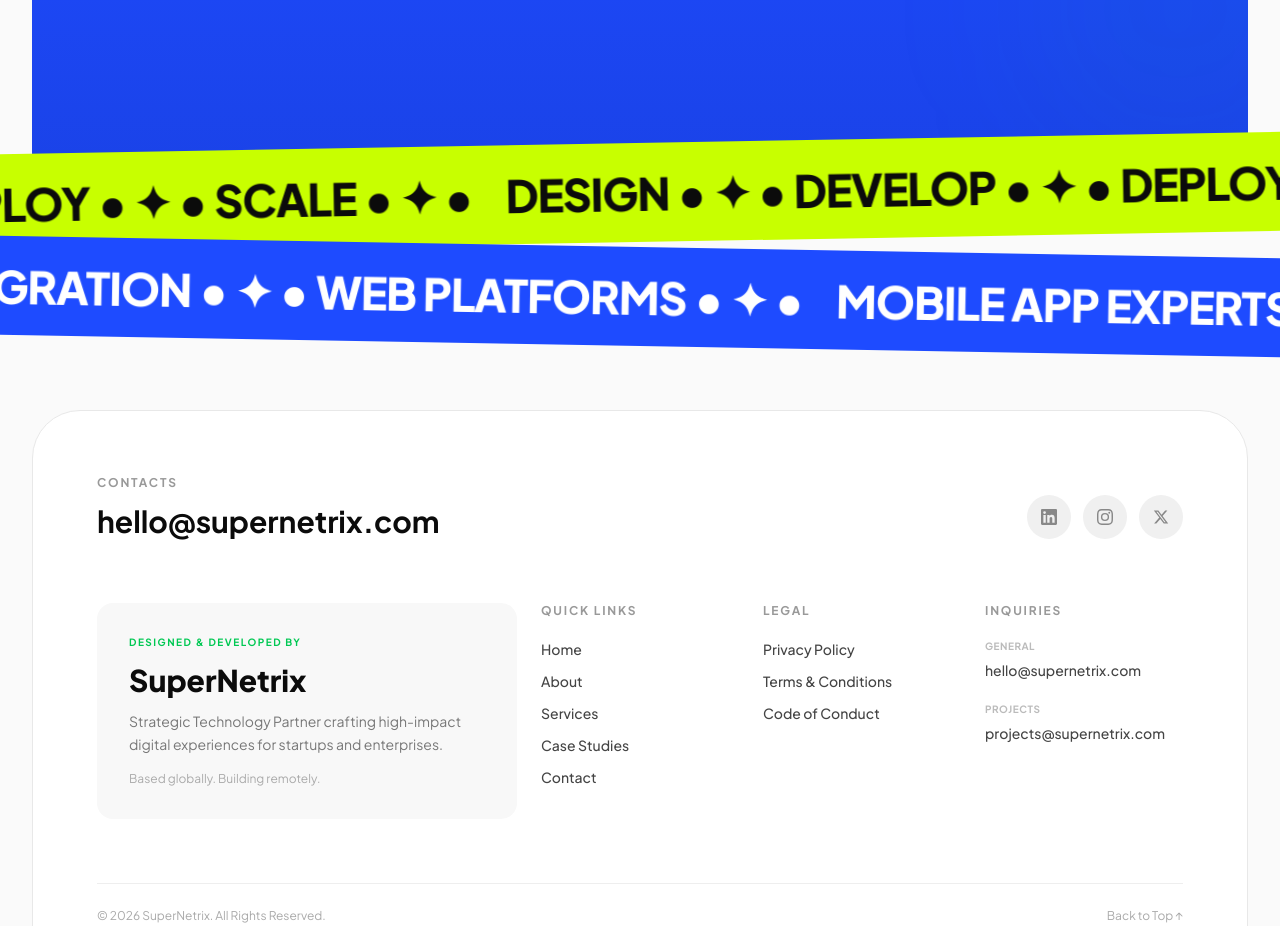
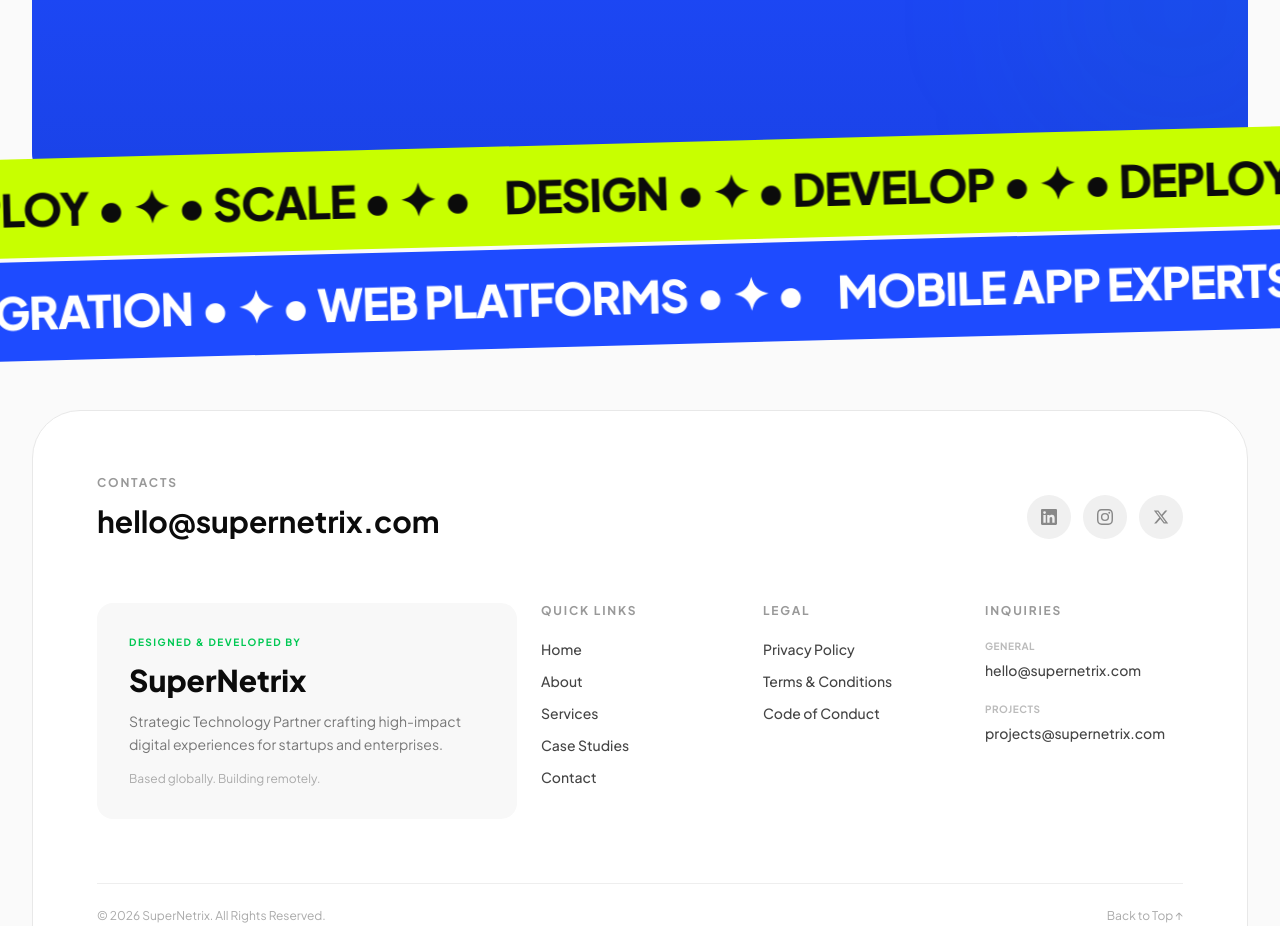
Before and after one commit to heybadrinath/SuperNetrix, a React (Vite) app: page / in a window 1280 px wide. Shown: the part 9580-10506 px from the top of the page. Built offline with nearby package versions, Linux system fonts and the light colour scheme.

Commit message:
CTA bands: same tilt direction (-1.5deg) on both bands as a single unit

```diff
--- a/src/App.tsx
+++ b/src/App.tsx
@@ -983,13 +983,13 @@
       </div>
 
       {/* Marquee bands — sujalbuild.in style */}
-      <div className="relative -mt-10 md:-mt-14 z-20">
+      <div className="relative -mt-10 md:-mt-14 z-20 -rotate-[1.5deg]" style={{ marginLeft: '-5vw', marginRight: '-5vw' }}>
         {/* Lime band */}
-        <div className="-rotate-[1deg] bg-[#c8ff00] py-3 md:py-4" style={{ marginLeft: '-5vw', marginRight: '-5vw' }}>
+        <div className="bg-[#c8ff00] py-3 md:py-4">
           <Marquee items={['DESIGN', '✦', 'DEVELOP', '✦', 'DEPLOY', '✦', 'SCALE', '✦']} className="text-[clamp(1.5rem,4vw,2.8rem)] font-black text-[#0b0b0b] tracking-tight" />
         </div>
         {/* Blue band */}
-        <div className="rotate-[1deg] bg-[#1e4bff] py-3 md:py-4 mt-1" style={{ marginLeft: '-5vw', marginRight: '-5vw' }}>
+        <div className="bg-[#1e4bff] py-3 md:py-4 mt-1">
           <Marquee items={['MOBILE APP EXPERTS', '✦', 'AI INTEGRATION', '✦', 'WEB PLATFORMS', '✦']} reverse className="text-[clamp(1.5rem,4vw,2.8rem)] font-black text-white tracking-tight" />
         </div>
       </div>
```
